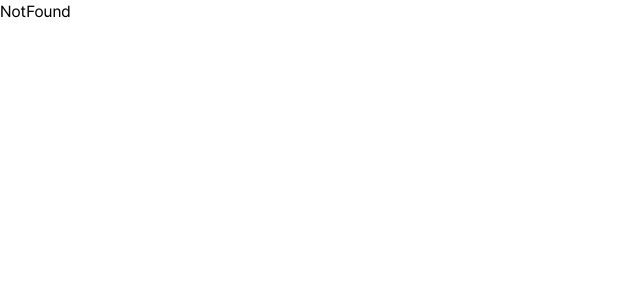
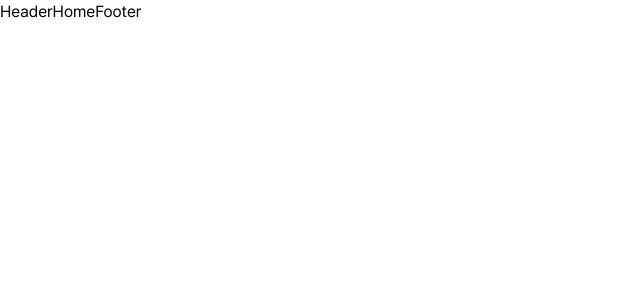
Before and after one commit to Effective-2024/Effective-Detector-FE, a React (Create React App) app: page /admin in a window 1280 px wide. Shown: the top 300 px of the page, without its empty margins (0-640 px from the left). Built offline with nearby package versions, Linux system fonts and the light colour scheme.

Commit message:
feat: 레이아웃 셋팅을 위한 라우터 설정

```diff
--- /dev/null
+++ b/src/components/Layout/AdminLayout.tsx
@@ -0,0 +1,17 @@
+import React from 'react';
+import { Outlet } from 'react-router-dom';
+
+import Header from './Header/Header';
+import Footer from './Footer/Footer';
+
+const AdminLayout = () => {
+  return (
+    <div className="flex min-h-screen">
+      <Header />
+      <Outlet />
+      <Footer />
+    </div>
+  );
+};
+
+export default AdminLayout;
--- /dev/null
+++ b/src/components/Layout/Footer/Footer.tsx
@@ -0,0 +1,3 @@
+const Footer = () => <div>Footer</div>;
+
+export default Footer;
--- /dev/null
+++ b/src/components/Layout/Header/Header.tsx
@@ -0,0 +1,3 @@
+const Header = () => <div>Header</div>;
+
+export default Header;
--- a/src/router/useMainRouter.tsx
+++ b/src/router/useMainRouter.tsx
@@ -1,13 +1,20 @@
-import { useRoutes } from "react-router-dom";
-import Home from "../pages/Home/Home";
-import About from "../pages/About/About";
-import NotFound from "../pages/NotFound/NotFound";
+import { useRoutes } from 'react-router-dom';
+import Home from '../pages/Home/Home';
+import About from '../pages/About/About';
+import NotFound from '../pages/NotFound/NotFound';
+import AdminLayout from '../components/Layout/AdminLayout';
 
 const useMainRouter = () =>
   useRoutes([
-    { path: "/", element: <Home /> },
-    { path: "/about", element: <About /> },
-    { path: "*", element: <NotFound /> },
+    {
+      path: '/admin',
+      element: <AdminLayout />,
+      children: [
+        { index: true, element: <Home /> },
+        { path: '*', element: <NotFound /> },
+        { path: 'about', element: <About /> },
+      ],
+    },
   ]);
 
 export default useMainRouter;
```
